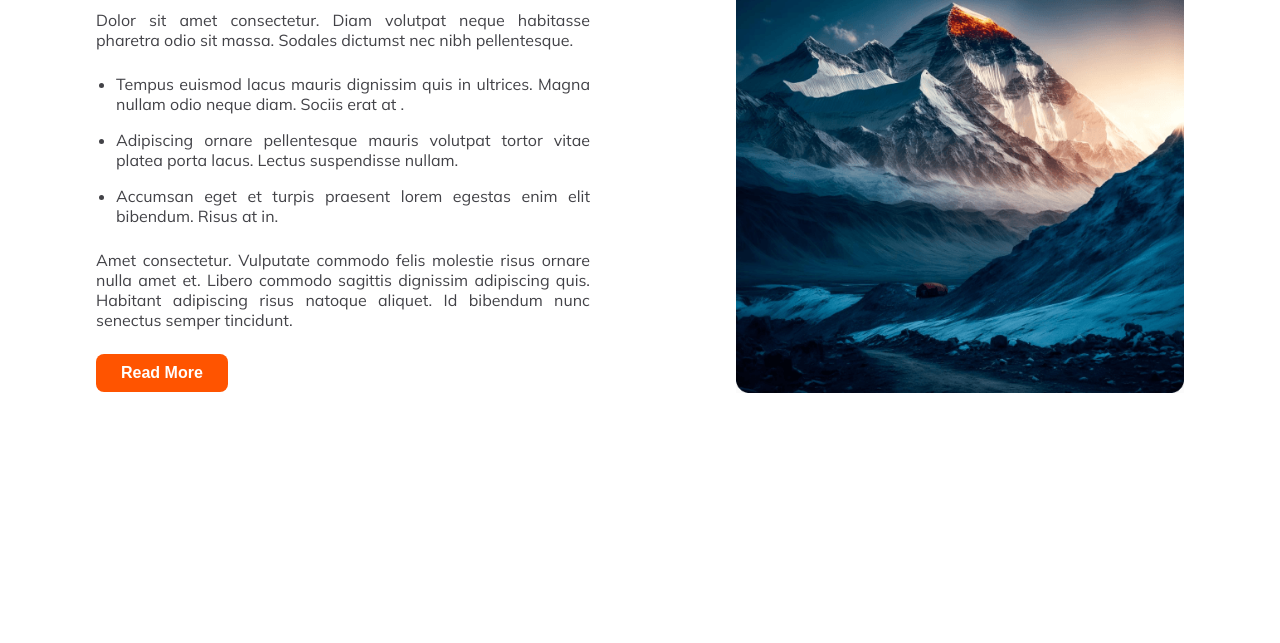
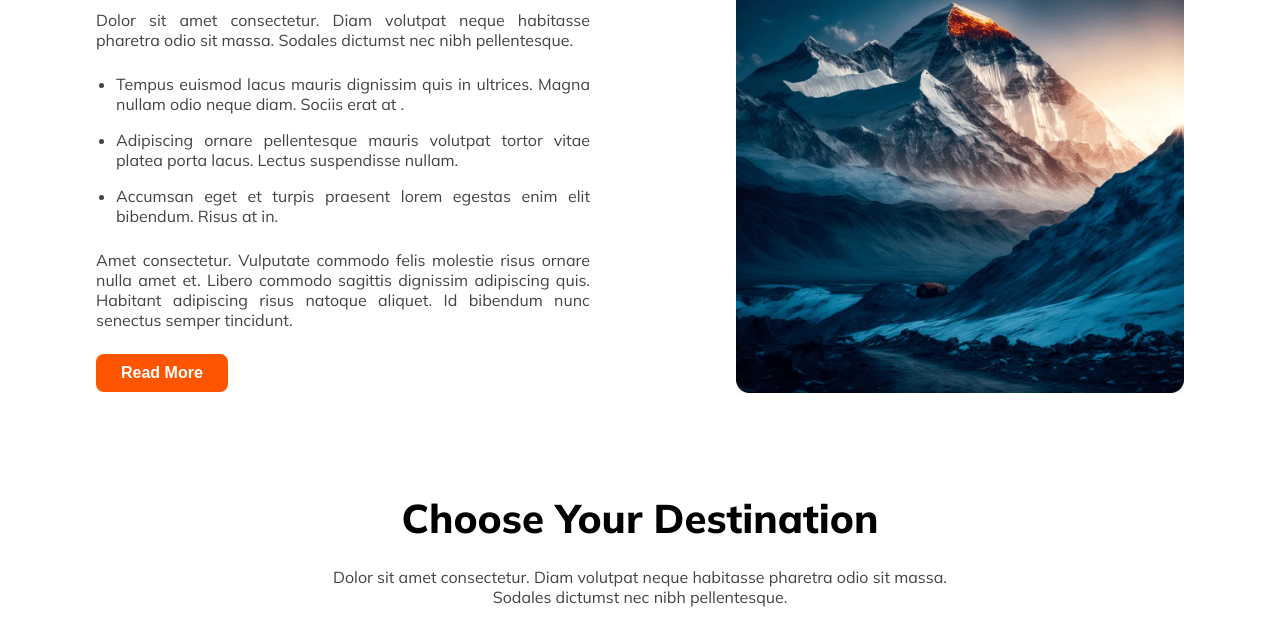
Before and after one commit to symumsakin/hero-travel, a plain HTML site: page index.html in a window 1280 px wide. Shown: the part 759-1402 px from the top of the page. Before the commit the page ends 1152 px from the top, so only its background shows below. Drawn offline with Linux system fonts and the light colour scheme.

Commit message:
choose destination section to be worked upon

```diff
--- a/index.html
+++ b/index.html
@@ -77,6 +77,12 @@
                 <img src="assets/Rectangle 4.png" alt="">
             </div>
         </section>
+
+        <section class="choose-destination">
+            <h2 style="text-align: center;">Choose Your Destination</h2>
+            <p class="secondary-color" style="text-align: center; margin-top: 24px; margin-bottom: 48px;">Dolor sit amet consectetur. Diam volutpat neque habitasse pharetra odio sit massa.
+                <br> Sodales dictumst nec nibh pellentesque.</p>
+        </section>
     </main>
 </body>
 
--- a/style.css
+++ b/style.css
@@ -174,6 +174,10 @@ form button {
     margin-left: 20px;
 }
 
+.choose-destination {
+    margin-top: 100px;
+}
+
 /* responsive media query */
 
 @media screen and (max-width: 1050px) {
```
